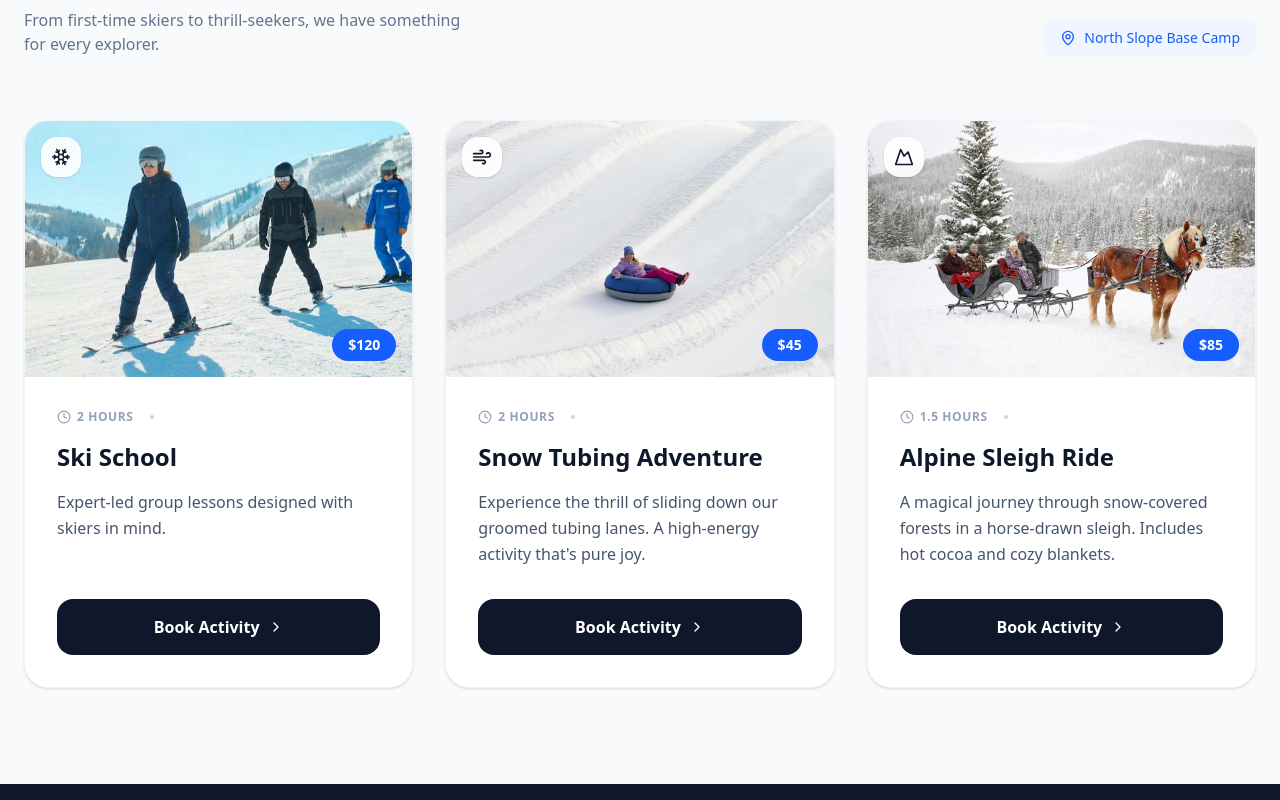
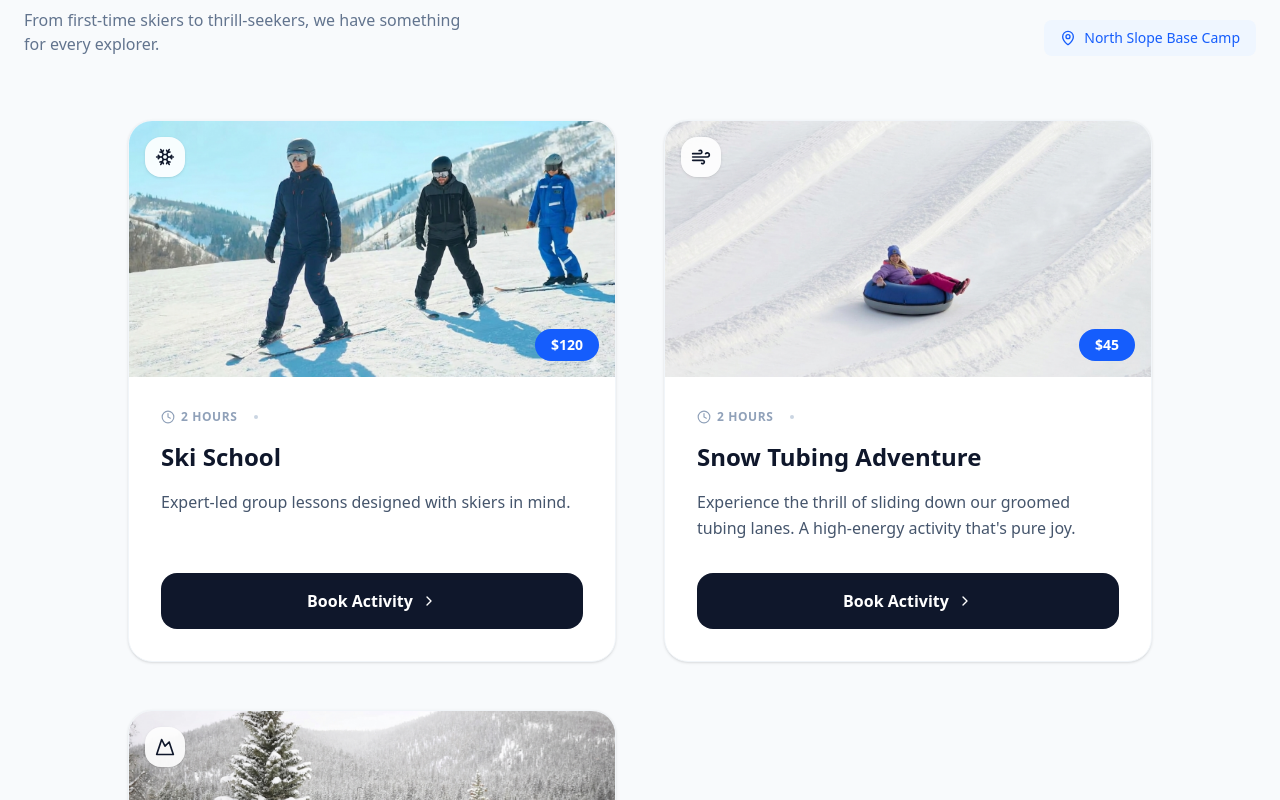
Before and after one commit to makeabackground/snowpeak2, a React (Vite) app: page / in a window 1280 px wide. Shown: the part 620-1420 px from the top of the page. Built offline with nearby package versions, Linux system fonts and the light colour scheme.

Commit message:
Adjust grid layout for activities section

```diff
--- a/src/App.tsx
+++ b/src/App.tsx
@@ -93,7 +93,7 @@
           </div>
         </div>
 
-        <div className="grid grid-cols-1 md:grid-cols-3 gap-8">
+        <div className="grid grid-cols-1 md:grid-cols-2 gap-12 max-w-5xl mx-auto">
           {ACTIVITIES.map((activity, index) => (
             <motion.div
               key={activity.id}
```
